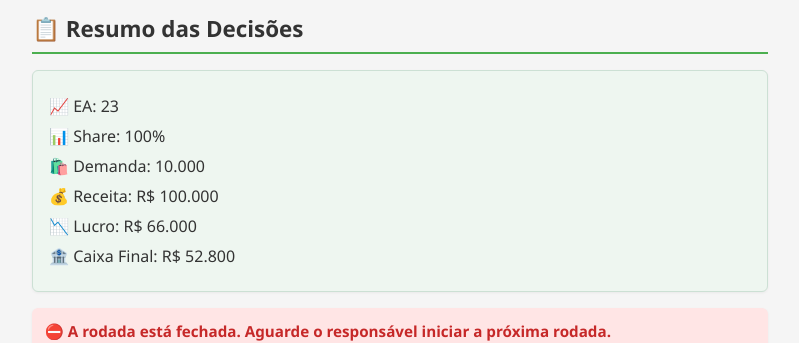
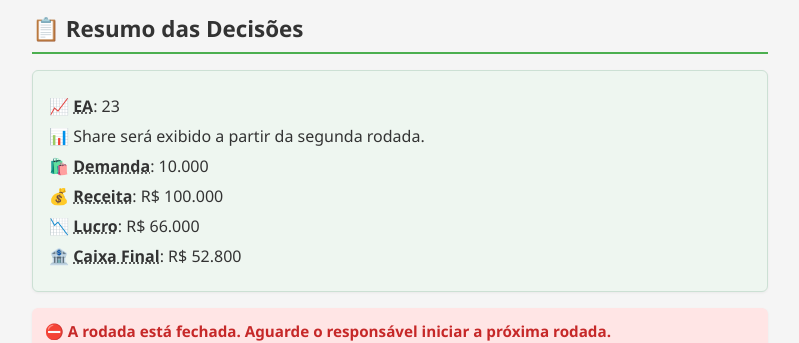
Before and after one commit to gabrielanunesp/Epes-2025, a React (Vite) app in the folder epes-2025/: page /decisoes in a window 1280 px wide. Shown: the part 927-1270 px from the top of the page, without its empty margins (240-1039 px from the left). Built offline with nearby package versions, Linux system fonts and the light colour scheme; no server answers; the database is empty; sample sign-in values are in the browser's storage.

Commit message:
Implementa melhorias do Challenge 2025: EA, share, validações, interface e lógica completa

```diff
--- a/epes-2025/src/pages/Dashboard.tsx
+++ b/epes-2025/src/pages/Dashboard.tsx
@@ -122,6 +122,7 @@ export default function Dashboard() {
   missao,
   logoUrl,
   cor,
+  publicoAlvo: empresaInfo?.publicoAlvo || "", // ✅ preserva o valor original
   criadoPor: user.uid,
   identidadeDefinida: true,
   timestamp: new Date(),
--- a/epes-2025/src/pages/DecisionsPage.tsx
+++ b/epes-2025/src/pages/DecisionsPage.tsx
@@ -8,6 +8,7 @@ export default function DecisionPage() {
   const [publicoAlvo, setPublicoAlvo] = useState("");
   const [membros, setMembros] = useState<{ uid: string }[]>([]);
   const [rodadaAtiva, setRodadaAtiva] = useState(false);
+  const [rodadaAtual, setRodadaAtual] = useState(1);
   const [tempoRestante, setTempoRestante] = useState("");
   const [mensagemCapitao, setMensagemCapitao] = useState("");
   const [uid, setUid] = useState("");
@@ -95,6 +96,8 @@ useEffect(() => {
       }
 
       setRodadaAtiva(geralData?.rodadaAtiva === true);
+      setRodadaAtual(geralData?.rodadaAtual ?? 1);
+
     };
 
     carregarDados();
@@ -268,14 +271,67 @@ await setDoc(doc(db, "rodadas", `${codigoTurma}_rodada${rodadaAtual}_${uid}`), {
       <p><strong>🧮 Caixa restante:</strong> R$ {formatar(caixaRestante)}</p>
 
       <h3 style={{ marginTop: "2rem" }}>📋 Resumo das Decisões</h3>
-      <div className="indicators">
-        <p>📈 EA: {resultado.ea}</p>
-        <p>📊 Share: {resultado.share}%</p>
-        <p>🛍️ Demanda: {formatar(resultado.demanda)}</p>
-        <p>💰 Receita: R$ {formatar(resultado.receita)}</p>
-        <p>📉 Lucro: R$ {formatar(resultado.lucro)}</p>
-        <p>🏦 Caixa Final: R$ {formatar(resultado.caixaFinal)}</p>
-      </div>
+<div className="indicators">
+  <p>
+    📈 <span
+      style={{ fontWeight: "bold", cursor: "pointer", textDecoration: "underline dotted" }}
+      onClick={() => window.alert("EA (Efetividade da Ação): mede o impacto das suas decisões estratégicas.")}
+    >
+      EA
+    </span>: {resultado.ea}
+  </p>
+
+  {rodadaAtual > 1 ? (
+    <p>
+      📊 <span
+        style={{ fontWeight: "bold", cursor: "pointer", textDecoration: "underline dotted" }}
+        onClick={() => window.alert("Share: fatia de mercado conquistada pela sua empresa nesta rodada.")}
+      >
+        Share
+      </span>: {resultado.share}%
+    </p>
+  ) : (
+    <p className="indicator-note">📊 Share será exibido a partir da segunda rodada.</p>
+  )}
+
+  <p>
+    🛍️ <span
+      style={{ fontWeight: "bold", cursor: "pointer", textDecoration: "underline dotted" }}
+      onClick={() => window.alert("Demanda: número de unidades que o mercado quer comprar da sua empresa.")}
+    >
+      Demanda
+    </span>: {formatar(resultado.demanda)}
+  </p>
+
+  <p>
+    💰 <span
+      style={{ fontWeight: "bold", cursor: "pointer", textDecoration: "underline dotted" }}
+      onClick={() => window.alert("Receita: valor total obtido com as vendas realizadas nesta rodada.")}
+    >
+      Receita
+    </span>: R$ {formatar(resultado.receita)}
+  </p>
+
+  <p>
+    📉 <span
+      style={{ fontWeight: "bold", cursor: "pointer", textDecoration: "underline dotted" }}
+      onClick={() => window.alert("Lucro: receita menos os custos totais da rodada.")}
+    >
+      Lucro
+    </span>: R$ {formatar(resultado.lucro)}
+  </p>
+
+  <p>
+    🏦 <span
+      style={{ fontWeight: "bold", cursor: "pointer", textDecoration: "underline dotted" }}
+      onClick={() => window.alert("Caixa Final: saldo restante após os custos e reinvestimentos da rodada.")}
+    >
+      Caixa Final
+    </span>: R$ {formatar(resultado.caixaFinal)}
+  </p>
+</div>
+
+
 
       {!rodadaAtiva && (
         <div className="alert red">⛔ A rodada está fechada. Aguarde o responsável iniciar a próxima rodada.</div>
```
Lines whose indentation alone changed are shown as unchanged.
